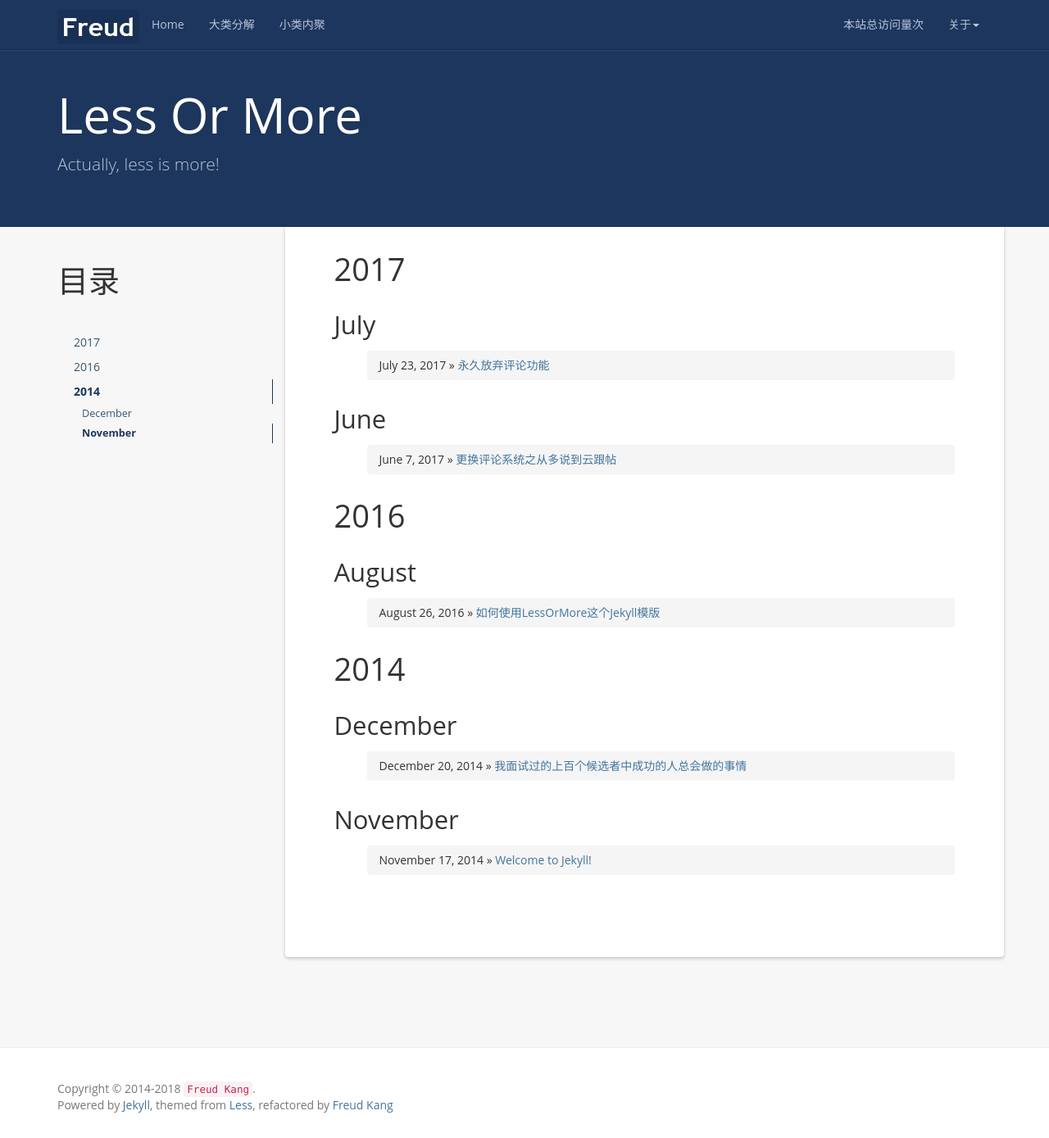
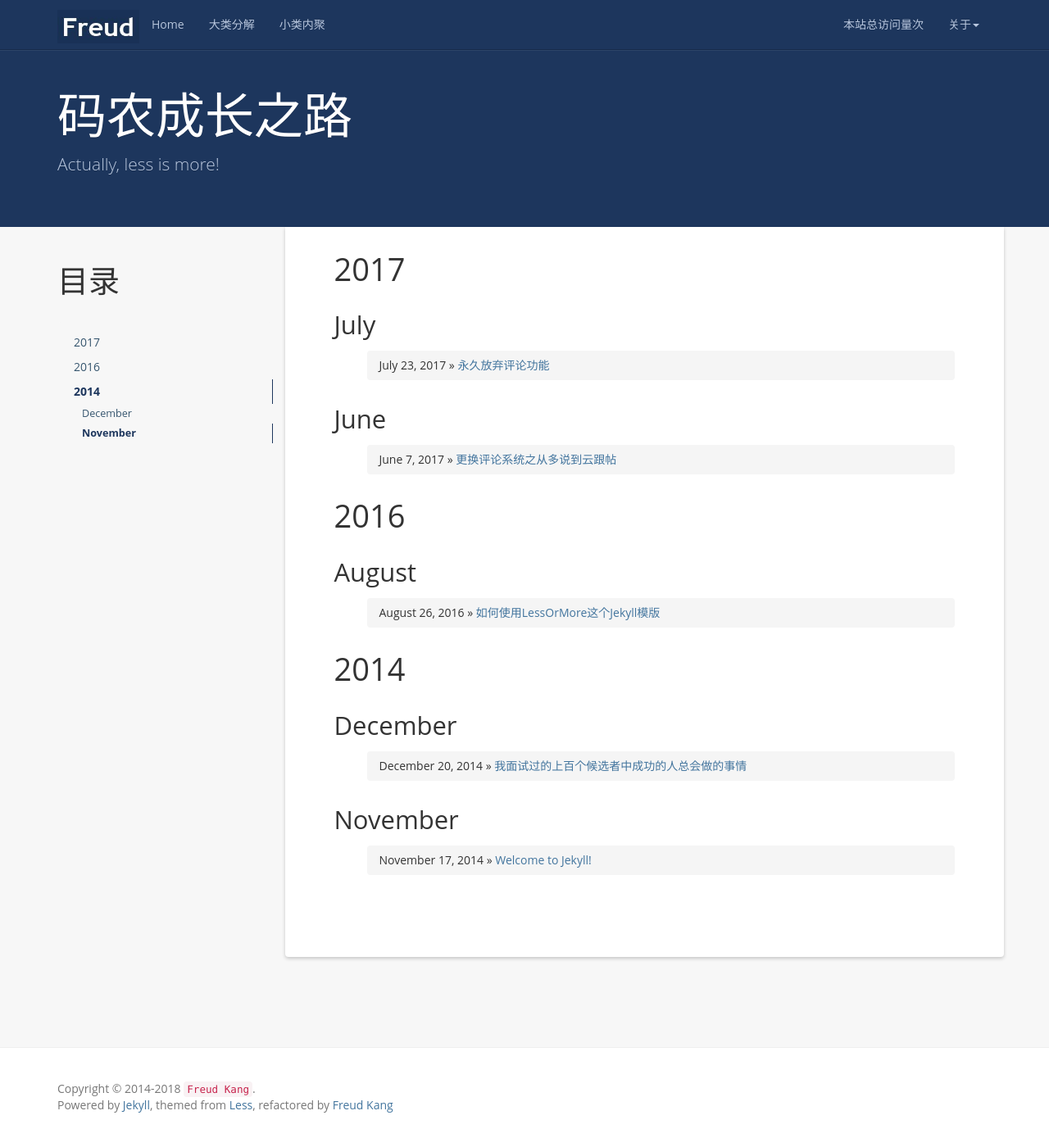
Before and after one commit to dirklu/dirklu.github.io, a Jekyll site: the page built from index.html, in a window 1280 px wide and 1389 px high. Shown: the whole window at 82% size. Built offline with Jekyll 4.4.1, drawn with Linux system fonts in a browser that asks for light colours; nearby versions of some CDN libraries; a script that is not in the unit is left out; the list of posts is cut into pages by our own code; comment, search, counter and statistics services are not loaded.

Commit message:
初始化1

```diff
--- a/_config.yml
+++ b/_config.yml
@@ -1,11 +1,11 @@
 # Site settings
-name: Less Or More
-email: luoyan35714@126.com
+name: 码农成长之路
+email: buct.luhao@gmail.com
 author: Freud Kang
 url: http://www.hifreud.com
 resume_site: http://www.hifreud.com/Resume.io/
-github: https://github.com/luoyan35714/
-baseurl: "/LessOrMore"
+github: https://github.com/dirklu/
+baseurl: ""
 description: Actually, less is more!
 meta_description: 康志华;个人博客;学而不思则罔;思而不学则殆;生命不止;折腾不休
 motto: It's our wits that make us men.
@@ -17,9 +17,9 @@ paginate: 10
 
 exclude: ['README.md', 'Gemfile.lock', 'Gemfile', 'Rakefile']
 
-github_username: luoyan35714
+github_username: dirklu
 
 # Build settings
 markdown: kramdown
 
-baidu_analysis: 94be4b0f9fc5d94cc0d0415ea6761ae9
+baidu_analysis: a947da513801f3389b2f8c570c66d608
--- a/index.html
+++ b/index.html
@@ -38,9 +38,7 @@ layout: default
                 {% endfor %}
               </ul>
               <div style="height: 200px;width: 200px;">
-
-                <script type="text/javascript" src="//rf.revolvermaps.com/0/0/8.js?i={{ site.revolvermaps }}&amp;m=0&amp;c=ff0000&amp;cr1=ffffff&amp;f=arial&amp;l=33" async="async">
-                </script>
+                <script type="text/javascript" src="//ra.revolvermaps.com/0/0/8.js?i=0fzwrefta5b&amp;m=0&amp;c=ff0000&amp;cr1=ffffff&amp;f=arial&amp;l=33" async="async"></script>
               </div>
             </div>
           </div>
```
